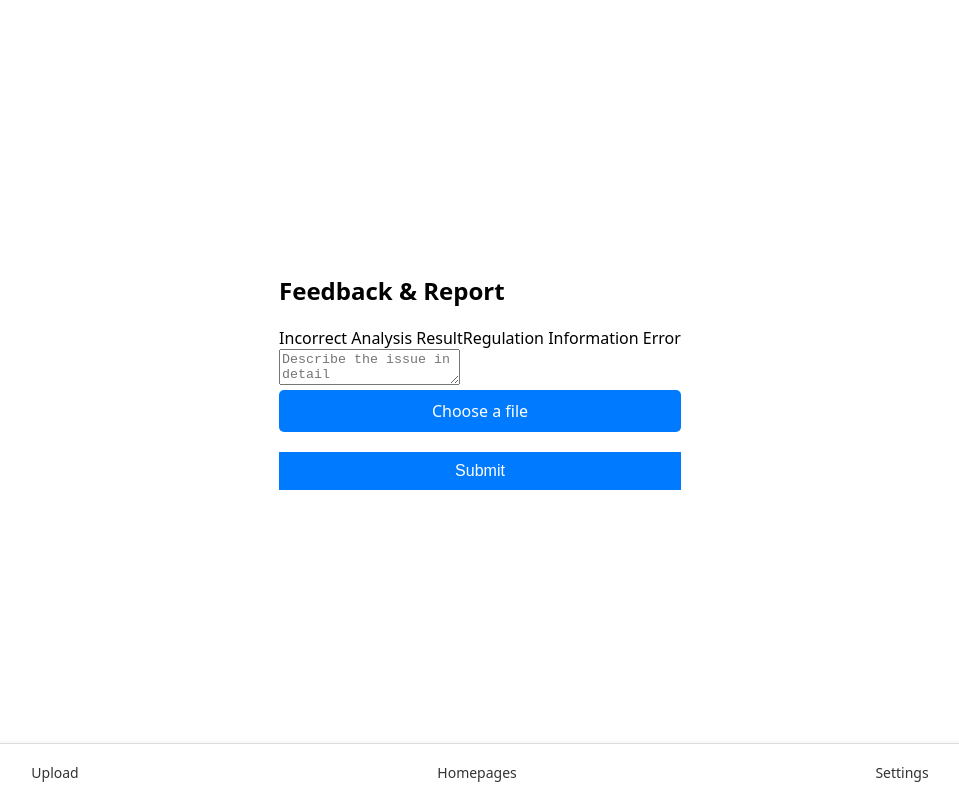
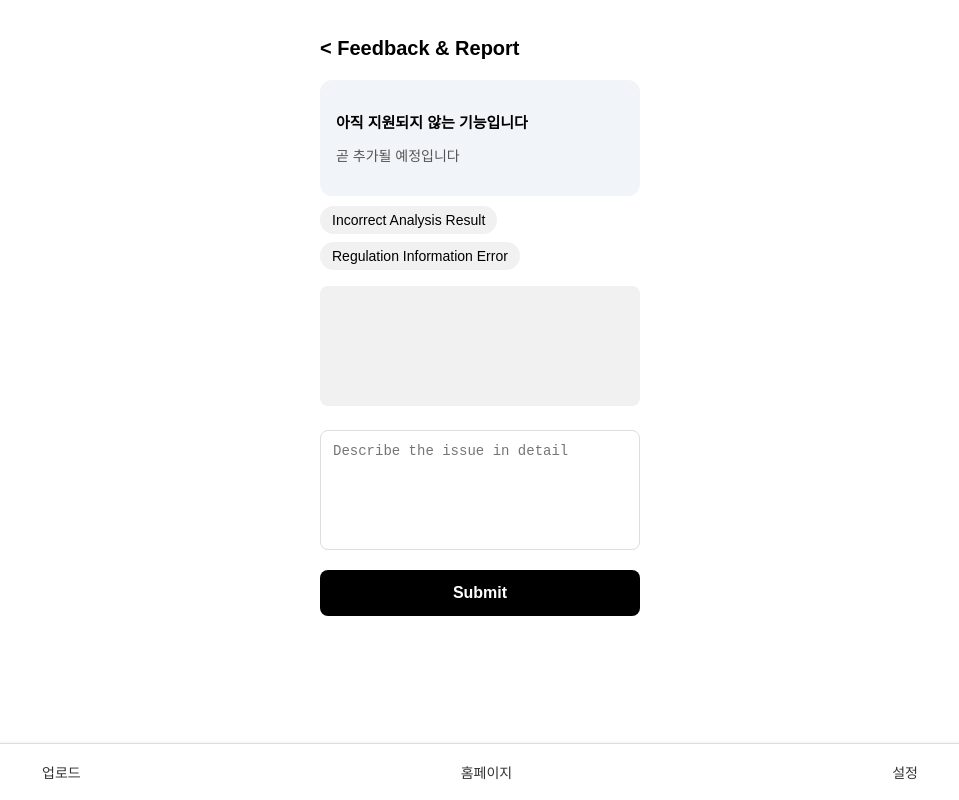
Before and after one commit to mayveee/OK-to-Fly-web, a React (Vite) app: page /feedback in a window 1280 px wide. Shown: the whole page, without its empty margins (160-1119 px from the left). Built offline with nearby package versions, Linux system fonts and the light colour scheme.

Commit message:
언어 설정 추가

```diff
--- a/src/App.tsx
+++ b/src/App.tsx
@@ -35,9 +35,9 @@ const App = () => {
           </Routes>
 
           <nav className="bottom-tabbar">
-            <Link to="/">{t("Upload")}</Link>
-            <Link to="/regulations">{t("Homepages")}</Link>
-            <Link to="/settings">{t("Settings")}</Link>
+            <Link to="/">{t("업로드")}</Link>
+            <Link to="/regulations">{t("홈페이지")}</Link>
+            <Link to="/settings">{t("설정")}</Link>
           </nav>
         </div>
       </Router>
--- a/src/components/HelpCard.css
+++ b/src/components/HelpCard.css
@@ -6,7 +6,7 @@
 }
 
 .help-title {
-  font-size: 16px;
+    font-size: 15px;
     font-weight: 500;
     margin-bottom: 4px;
     font-weight: bold;
--- a/src/components/HelpCard.tsx
+++ b/src/components/HelpCard.tsx
@@ -10,7 +10,7 @@ export default function HelpCard({ title, description }: InfoCardProps) {
     return (
         <div className="help-topcard">
         <p className="help-title">{title}</p>
-        <p className='hlep-desc'>
+        <p className='help-desc'>
         {description.split('\n').map((line, idx) => (
           <span key={idx}>
             {line}
--- a/src/i18n.js
+++ b/src/i18n.js
@@ -6,10 +6,6 @@ import Backend from "i18next-http-backend";
 const resources = {
     en: {
         translation: {
-            "설정": "Settings",
-            "언어": "Language",
-            "개인정보 보호정책": "Privacy Policy",
-            "고객 서비스": "Customer Service",
             "사진 촬영하기": "Take a photo",
             "앨범에서 선택": "Choose from album",
             "분석 요청 중입니다...": "Analyzing...",
@@ -21,14 +17,49 @@ const resources = {
             "최근 인식 결과 보기 →": "View recent result →",
             "이미지를 먼저 선택하세요.": "Please select an image first.",
             "분석 중 오류가 발생했습니다.": "An error occurred during analysis.",
+            "설정": "Settings",
+            "언어 설정": "Language Settings",
+            "한국어": "Korean",
+            "English": "English",
+            "개인정보 처리": "Privacy Policy",
+            "개인정보 처리에 관한 정보는 여기서": "Information about how personal data is handled",
+            "고객 서비스": "Customer Service",
+            "서비스에 관한 피드백이나 문의는 여기서": "Submit your feedback or inquiry here",
+            "항공사 공식 사이트 바로가기": "Visit Airline Official Websites",
+            "공식 사이트에서 더 많은 규정을 확인 할 수 있어요": "Check more regulations on the official site",
+            "• 수하물 규정은 보통 국가/항공사 별로 다르기 때문에 참고해서 확인해주세요\n• 가방 별 무게 제한이나 추가 수하물 요금 정보도 확인 가능해요":
+                "• Baggage policies vary by country/airline.\n• You can also check baggage weight limits and extra fee info.",
+            "대한민국": "Korea",
+            "대한항공 홈페이지": "Korean Air Website",
+            "아시아나항공 홈페이지": "Asiana Airlines Website",
+            "티웨이항공 홈페이지": "T'way Airlines Website",
+            "제주항공 홈페이지": "Jeju Air Website",
+            "진에어 홈페이지": "Jin Air Website",
+            "일본": "Japan",
+            "All Nippon Airways 홈페이지": "ANA Website",
+            "Japan Airlines 홈페이지": "Japan Airlines Website",
+            "AI 분석 결과": "AI Analysis Result",
+            "업로드 이미지": "Uploaded Image",
+            "이미지를 불러올 수 없습니다": "Unable to load image",
+            "감지된 주의 물품": "Detected Items of Concern",
+            "✅ 기내 반입 가능": "✅ Allowed in Carry-on",
+            "❌ 기내 반입 금지": "❌ Not Allowed in Carry-on",
+            "✅ 위탁수하물 가능": "✅ Allowed in Checked Baggage",
+            "❌ 위탁수하물 금지": "❌ Not Allowed in Checked Baggage",
+            "📝 규정": "📝 Regulation",
+            "⚠️ 예외": "⚠️ Exception",
+            "📌 특별": "📌 Special",
+            "관련 규정 {{count}}": "{{count}} related regulations",
+            "관련 예외 {{count}}": "{{count}} related exceptions",
+            "관련 특별 {{count}}": "{{count}} special notes",
+            "반입 금지 물품이 없습니다 ✅": "No prohibited items detected ✅",
+            "업로드": "UPLOAD",
+            "홈페이지": "HOMEPAGES",
+            "설정": "SETTINGS",
         }
     },
     ko: {
         translation: {
-            "설정": "설정",
-            "언어": "언어",
-            "개인정보 보호정책": "개인정보 보호정책",
-            "고객 서비스": "고객 서비스",
             "사진 촬영하기": "사진 촬영하기",
             "앨범에서 선택": "앨범에서 선택",
             "분석 요청 중입니다...": "분석 요청 중입니다...",
@@ -40,6 +71,45 @@ const resources = {
             "최근 인식 결과 보기 →": "최근 인식 결과 보기 →",
             "이미지를 먼저 선택하세요.": "이미지를 먼저 선택하세요.",
             "분석 중 오류가 발생했습니다.": "분석 중 오류가 발생했습니다.",
+            "설정": "설정",
+            "언어 설정": "언어 설정",
+            "한국어": "한국어",
+            "English": "영어",
+            "개인정보 처리": "개인정보 처리",
+            "개인정보 처리에 관한 정보는 여기서": "개인정보 처리에 관한 정보는 여기서",
+            "고객 서비스": "고객 서비스",
+            "서비스에 관한 피드백이나 문의는 여기서": "서비스에 관한 피드백이나 문의는 여기서",
+            "항공사 공식 사이트 바로가기": "항공사 공식 사이트 바로가기",
+            "공식 사이트에서 더 많은 규정을 확인 할 수 있어요": "공식 사이트에서 더 많은 규정을 확인 할 수 있어요",
+            "• 수하물 규정은 보통 국가/항공사 별로 다르기 때문에 참고해서 확인해주세요\n• 가방 별 무게 제한이나 추가 수하물 요금 정보도 확인 가능해요":
+                "• 수하물 규정은 보통 국가/항공사 별로 다르기 때문에 참고해서 확인해주세요\n• 가방 별 무게 제한이나 추가 수하물 요금 정보도 확인 가능해요",
+            "대한민국": "대한민국",
+            "대한항공 홈페이지": "대한항공 홈페이지",
+            "아시아나항공 홈페이지": "아시아나항공 홈페이지",
+            "티웨이항공 홈페이지": "티웨이항공 홈페이지",
+            "제주항공 홈페이지": "제주항공 홈페이지",
+            "진에어 홈페이지": "진에어 홈페이지",
+            "일본": "일본",
+            "All Nippon Airways 홈페이지": "All Nippon Airways 홈페이지",
+            "Japan Airlines 홈페이지": "Japan Airlines 홈페이지",
+            "AI 분석 결과": "AI 분석 결과",
+            "업로드 이미지": "업로드 이미지",
+            "이미지를 불러올 수 없습니다": "이미지를 불러올 수 없습니다",
+            "감지된 주의 물품": "감지된 주의 물품",
+            "✅ 기내 반입 가능": "✅ 기내 반입 가능",
+            "❌ 기내 반입 금지": "❌ 기내 반입 금지",
+            "✅ 위탁수하물 가능": "✅ 위탁수하물 가능",
+            "❌ 위탁수하물 금지": "❌ 위탁수하물 금지",
+            "📝 규정": "📝 규정",
+            "⚠️ 예외": "⚠️ 예외",
+            "📌 특별": "📌 특별",
+            "관련 규정 {{count}}": "관련 규정 {{count}}",
+            "관련 예외 {{count}}": "관련 예외 {{count}}",
+            "관련 특별 {{count}}": "관련 특별 {{count}}",
+            "반입 금지 물품이 없습니다 ✅": "반입 금지 물품이 없습니다 ✅",
+            "업로드": "업로드",
+            "홈페이지": "홈페이지",
+            "설정": "설정",
         }
     },
 };
@@ -50,8 +120,8 @@ i18n
     .use(initReactI18next) // For react-i18next
     .init({
         resources,
-        lng: localStorage.getItem("i18nextLng") || "en", // 로컬 스토리지에서 언어를 가져옴
-        fallbackLng: "ko", // 설정된 언어가 없을 경우 기본 언어는 영어로 설정
+        lng: localStorage.getItem("i18nextLng") || "ko", // 로컬 스토리지에서 언어를 가져옴
+        fallbackLng: "ko", // 설정된 언어가 없을 경우 기본 언어는
         detection: {
             order: ['localStorage', 'navigator'],
             caches: ['localStorage'], // 로컬 스토리지에 언어 정보를 저장
--- a/src/pages/Feedback/Feedback.css
+++ b/src/pages/Feedback/Feedback.css
@@ -1,72 +1,100 @@
-/* src/pages/Feedback/Feedback.module.css */
-
 .container {
     padding: 20px;
-    max-width: 500px;
+    max-width: 480px;
     margin: 0 auto;
+    font-family: sans-serif;
+    background-color: #fff;
 }
 
-.tags {
-    display: flex;
-    gap: 10px;
+h2 {
+    font-size: 20px;
+    font-weight: bold;
     margin-bottom: 20px;
 }
 
-.textarea {
-    width: 100%;
-    height: 100px;
-    padding: 10px;
-    margin-bottom: 20px;
+/* 카테고리 태그 */
+.tags {
+    display: flex;
+    gap: 8px;
+    flex-wrap: wrap;
+    margin-bottom: 16px;
 }
 
+.tags span {
+    background-color: #f1f1f1;
+    padding: 6px 12px;
+    border-radius: 16px;
+    font-size: 14px;
+    cursor: pointer;
+}
+
+/* 텍스트 입력 */
+.textarea {
+  width: 100%;
+  height: 120px;
+  padding: 12px;
+  border: 1px solid #ddd;
+  border-radius: 8px;
+  font-size: 14px;
+  resize: none;
+  margin-bottom: 16px;
+  box-sizing: border-box;
+}
+
+/* 파일 업로드 */
 .uploadBox {
-    margin-bottom: 20px;
+    margin-bottom: 24px;
+}
+
+.attachBox {
     display: flex;
-    flex-direction: column;
-    gap: 10px;
+    align-items: center;
+    justify-content: center;
+    background-color: #f1f1f1;
+    border-radius: 8px;
+    height: 120px;
+    width: 100%;
+    font-size: 16px;
+    color: #333;
+    font-weight: 500;
+    cursor: pointer;
+    user-select: none;
+    transition: background-color 0.2s;
+}
+
+.attachBox:hover {
+    background-color: #e5e5e5;
 }
 
 .fileInput {
     display: none;
 }
 
-.customFileBtn {
-    display: inline-block;
-    padding: 10px 20px;
-    background-color: #007bff;
-    color: white;
-    text-align: center;
+/* 제출 버튼 */
+.submitBtn {
+    width: 100%;
+    background-color: #000;
+    color: #fff;
+    padding: 14px;
+    border: none;
+    border-radius: 8px;
+    font-size: 16px;
+    font-weight: 600;
     cursor: pointer;
-    border-radius: 5px;
-    font-size: 16px;
-}
-
-.customFileBtn:hover {
-    background-color: #0056b3;
-}
-
-.fileName {
-    font-size: 14px;
-    color: #555;
-    margin-top: 10px;
-}
-
-.submitBtn {
-    padding: 10px 20px;
-    background-color: #007bff;
-    color: white;
-    border: none;
-    cursor: pointer;
-    width: 100%;
-    font-size: 16px;
 }
 
 .submitBtn:hover {
-    background-color: #0056b3;
+    opacity: 0.9;
 }
 
-.submissionSuccess {
-    margin-top: 20px;
-    color: green;
-    font-weight: bold;
+.backButton {
+    position: fixed;
+    top: 16px;
+    left: 16px;
+    font-size: 24px;
+    background: none;
+    border: none;
+    cursor: pointer;
+    z-index: 1000;
+    margin-bottom: 10px;
 }
--- a/src/pages/Feedback/Feedback.tsx
+++ b/src/pages/Feedback/Feedback.tsx
@@ -1,64 +1,47 @@
-// src/pages/Feedback/Feedback.tsx
 import React, { useState } from "react";
 import { useNavigate } from "react-router-dom";
 import "./Feedback.css";
+import HelpCard from "../../components/HelpCard";
 
 const Feedback = () => {
-    const [file, setFile] = useState<File | null>(null);  // 업로드된 파일을 상태로 관리
-    const [isSubmitted, setIsSubmitted] = useState(false);  // 제출 완료 여부 상태
-    const navigate = useNavigate();  // 페이지 이동을 위한 훅
-
-    const handleFileChange = (event: React.ChangeEvent<HTMLInputElement>) => {
-        const selectedFile = event.target.files ? event.target.files[0] : null;
-        setFile(selectedFile);
-    };
-
-    const handleSubmit = () => {
-        if (file) {
-            // 파일이 있는 경우 제출 완료 처리
-            setIsSubmitted(true);
-            // Home으로 이동
-            setTimeout(() => {
-                navigate("/");  // Home 페이지로 이동
-            }, 2000);  // 2초 후 이동 (제출 완료 표시 시간)
-        } else {
-            alert("Please attach a screenshot before submitting.");
-        }
-    };
+    const [file, setFile] = useState<File | null>(null);
+    const navigate = useNavigate();
 
     return (
-        <div className='container'>
-            <h2>Feedback & Report</h2>
-            <div className='styles.tags'>
+    <>
+        <button className="backButton" onClick={() => navigate(-1)}>
+
+        </button>
+        <div className="container">
+            <h2 onClick={() => navigate(-1)}>&lt; Feedback & Report</h2>
+            <HelpCard title="아직 지원되지 않는 기능입니다" description="곧 추가될 예정입니다"/>
+            <div className="tags">
                 <span>Incorrect Analysis Result</span>
                 <span>Regulation Information Error</span>
             </div>
+
+            <div className="uploadBox">
+                <input
+                type="file"
+                accept="image/*"
+                id="file-input"
+                className="fileInput"
+                style={{ display: "none" }}
+                />
+                <label htmlFor="file-input" className="attachBox">
+                </label>
+            </div>
+
             <textarea
-                className='styles.textarea'
+                className="textarea"
                 placeholder="Describe the issue in detail"
             />
-            <div className='uploadBox'>
-                {/* 숨겨진 file input */}
-                <input
-                    type="file"
-                    accept="image/*"
-                    onChange={handleFileChange}
-                    id="file-input"
-                    className='fileInput'
-                />
-                {/* 파일 업로드 버튼 */}
-                <label htmlFor="file-input" className='customFileBtn'>
-                    Choose a file
-                </label>
-                {file && <span className='fileName'>{file.name}</span>} {/* 업로드된 파일 이름 표시 */}
-            </div>
-            <button className='submitBtn' onClick={handleSubmit}>
+
+            <button className="submitBtn">
                 Submit
             </button>
-
-            {/* 제출 완료 표시 */}
-            {isSubmitted && <div className='submissionSuccess'>Submission Successful!</div>}
         </div>
+    </>
     );
 };
 
--- a/src/pages/Settings/Settings.css
+++ b/src/pages/Settings/Settings.css
@@ -1,11 +1,9 @@
 .container {
-    padding: 2rem;
-    max-width: 600px;
-    margin: auto;
-}
-
-.defaultAirport {
-    margin-bottom: 1.5rem;
+    max-width: 360px;
+    width: 100%;
+    margin: 0 auto;
+    padding: 20px;
+    box-sizing: border-box;
 }
 
 .languageSetting {
@@ -37,3 +35,33 @@
     margin-bottom: 1rem;
     border: 1px solid #ddd;
 }
+
+.settings-title {
+    font-size: 20px;
+    font-weight: bold;
+    margin-bottom: 16px;
+}
+
+.settings-subtitle {
+    font-size: 16px;
+    font-weight: 600;
+    margin-bottom: 10px;
+}
+
+.settings-section-title {
+    font-size: 16px;
+    font-weight: 600;
+    margin-bottom: 4px;
+}
+
+.settings-section-text {
+    font-size: 14px;
+    color: #555;
+    margin: 0 0 16px;
+}
+
+.languageButton.selected {
+    background-color: #333;
+    color: white;
+    font-weight: bold;
+}
--- a/src/pages/Settings/Settings.tsx
+++ b/src/pages/Settings/Settings.tsx
@@ -1,32 +1,46 @@
-// src/pages/Settings/Settings.tsx
 import React from "react";
 import { useTranslation } from "react-i18next";
 import "./Settings.css";
+import { useNavigate } from "react-router-dom";
 
 const Settings = () => {
     const { t, i18n } = useTranslation();
+    const navigate = useNavigate();
 
     const changeLanguage = (lang: string) => {
         i18n.changeLanguage(lang);
-        localStorage.setItem("i18nextLng", lang); // 로컬 스토리지에 언어 저장
+        localStorage.setItem("i18nextLng", lang);
     };
 
     return (
-        <div className='container'>
-            <h2>{t("설정")}</h2>
-            <p className="languageTitle">{t("언어 설정")}:</p>
-            <div className='languageSetting'>
-                <button className = 'languageButton' onClick={() => changeLanguage("ko")}>{t("한국어")}</button>
-                <button className = 'languageButton' onClick={() => changeLanguage("en")}>{t("English")}</button>
-            </div>
-            <div className='policySection'>
-                <h3>{t("Privacy Policy")}</h3>
-                <p>{t("Information regarding how user data is handled and protected")}</p>
-            </div>
-            <div className='policySection'>
-                <h3>{t("Customer Service")}</h3>
-                <p>{t("Contact details and support information for assistance")}</p>
-            </div>
+        <div className="container">
+        <p className="settings-title">{t("설정")}</p>
+
+        <p className="settings-subtitle">{t("언어 설정")}:</p>
+        <div className="languageSetting">
+            <button
+            className={`languageButton ${i18n.language === "ko" ? "selected" : ""}`}
+            onClick={() => changeLanguage("ko")}
+            >
+            한국어
+            </button>
+            <button
+            className={`languageButton ${i18n.language === "en" ? "selected" : ""}`}
+            onClick={() => changeLanguage("en")}
+            >
+            English
+            </button>
+        </div>
+
+        <div className="policySection">
+            <p className="settings-section-title">{t("개인정보 처리")}</p>
+            <p className="settings-section-text">{t("개인정보 처리에 관한 정보는 여기서")}</p>
+        </div>
+
+        <div className="policySection" onClick={() => navigate('/feedback')}>
+            <p className="settings-section-title">{t("고객 서비스")}</p>
+            <p className="settings-section-text">{t("서비스에 관한 피드백이나 문의는 여기서")}</p>
+        </div>
         </div>
     );
 };
```
Also changed, not shown: src/pages/RegulationsLink/RegulationsLink.tsx (+21 -19 lines), src/pages/Result/Result.tsx (+15 -14 lines). Lines whose indentation alone changed are shown as unchanged.
